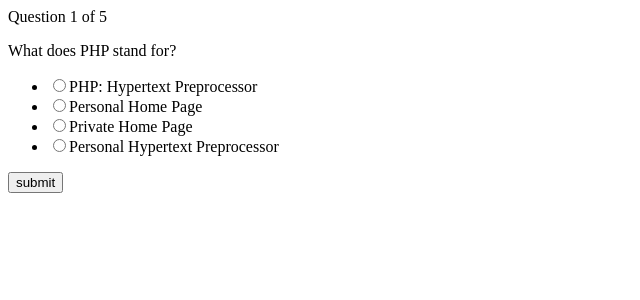
After one commit to Rid1ul/Quiz_Application, a PHP site: page /question.php in a window 1280 px wide. The commit adds this page. Shown: the top 300 px of the page, without its empty margins (0-640 px from the left). Run offline with PHP 8.4, Linux system fonts and the light colour scheme.

Commit message:
First UI added

```diff
--- /dev/null
+++ b/question.php
@@ -0,0 +1,26 @@
+<!DOCTYPE html>
+<html>
+<head>
+<title>Online Quiz</title>
+</head>
+<body>
+Question 1 of 5
+<p>What does PHP stand for?</p>
+
+<form method="post" action="process.php">
+<ul>
+<li> <input type="radio" id="1" name="1" value ="1" />PHP: Hypertext Preprocessor </li>
+<li> <input type="radio" id="1" name="1" value ="2" />Personal Home Page </li>
+<li> <input type="radio" id="1" name="1" value ="3" />Private Home Page </li>
+<li> <input type="radio" id="1" name="1" value ="4" />Personal Hypertext Preprocessor </li>
+
+</ul>
+
+<input type="submit" value="submit">
+
+
+
+
+</body>
+
+</html>
```
Also changed, not shown: index.php (+22 -0 lines).
